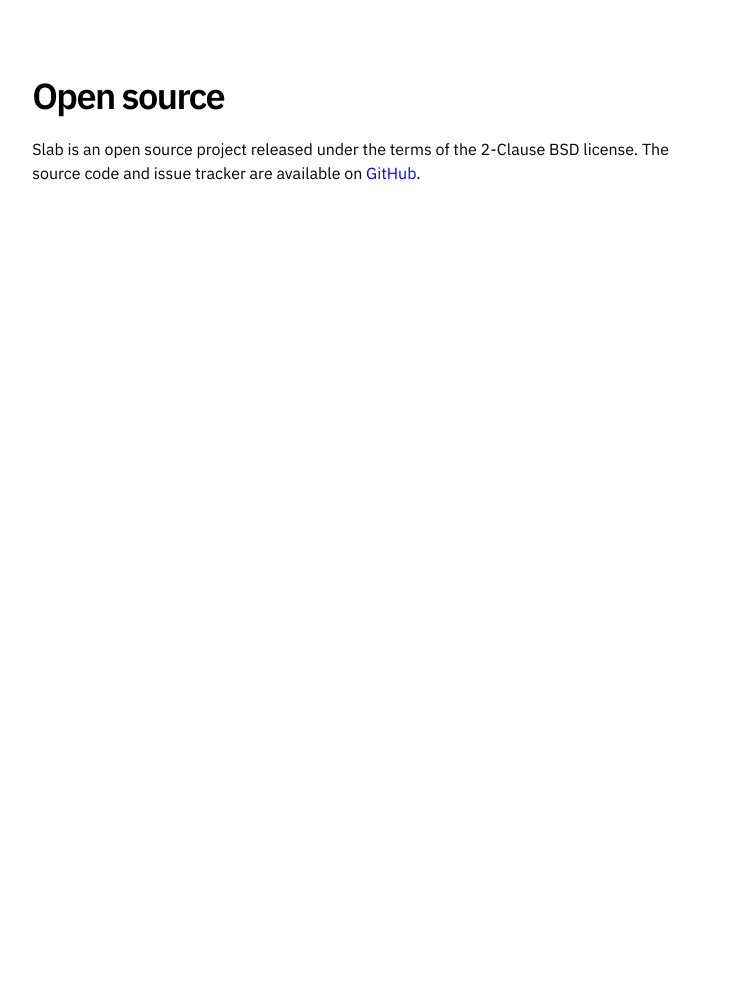
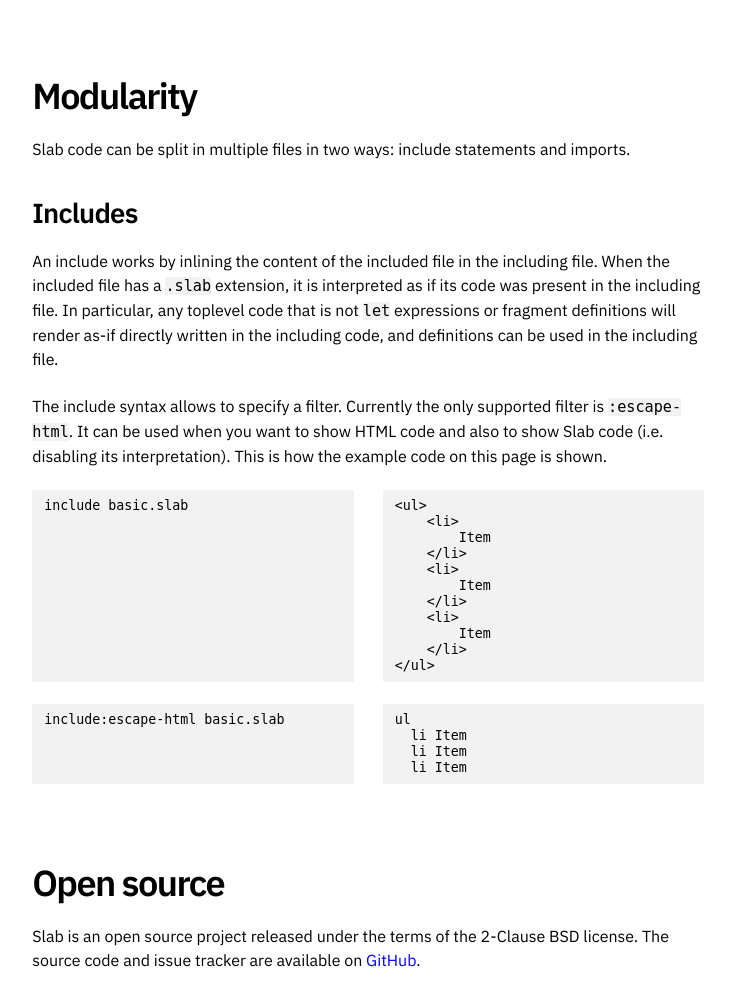
Before and after one commit to hypered/slab, a plain HTML site: page index.html in a window 1280 px wide. Shown: the part 5277-6282 px from the top of the page, without its empty margins (5-740 px from the left). Before the commit the page ends 5522 px from the top, so only its background shows below. Drawn offline with Linux system fonts and the light colour scheme.

Commit message:
deploy: 56f4a955b446aea54eada8104fc4980d644b69bc

```diff
--- a/index.html
+++ b/index.html
@@ -116,4 +116,17 @@ ul
     &lt;li&gt;
         val: two, key: 2
     &lt;/li&gt;
-&lt;/ul&gt;</code></pre></div></div><div class="c-content flow-all u-flow-c-4 limit-42em"><h2>Open source</h2><p>Slab is an open source project released under the terms of the 2-Clause BSD license. The source code and issue tracker are available on <a href="https://github.com/hypered/slab">GitHub</a>.</p></div></div></main></body></html>
+&lt;/ul&gt;</code></pre></div></div><div class="c-content flow-all u-flow-c-4 limit-42em"><h2>Modularity</h2><p>Slab code can be split in multiple files in two ways: include statements and imports.</p><h3>Includes</h3><p>An include works by inlining the content of the included file in the including file. When the included file has a <code>.slab</code> extension, it is interpreted as if its code was present in the including file. In particular, any toplevel code that is not <code>let</code> expressions or fragment definitions will render as-if directly written in the including code, and definitions can be used in the including file.</p><p>The include syntax allows to specify a filter. Currently the only supported filter is <code>:escape-html</code>. It can be used when you want to show HTML code and also to show Slab code (i.e. disabling its interpretation). This is how the example code on this page is shown.</p><div class="switcher"><pre><code>include basic.slab</code></pre><pre><code>&lt;ul&gt;
+    &lt;li&gt;
+        Item
+    &lt;/li&gt;
+    &lt;li&gt;
+        Item
+    &lt;/li&gt;
+    &lt;li&gt;
+        Item
+    &lt;/li&gt;
+&lt;/ul&gt;</code></pre></div><div class="switcher"><pre><code>include:escape-html basic.slab</code></pre><pre><code>ul
+  li Item
+  li Item
+  li Item</code></pre></div></div><div class="c-content flow-all u-flow-c-4 limit-42em"><h2>Open source</h2><p>Slab is an open source project released under the terms of the 2-Clause BSD license. The source code and issue tracker are available on <a href="https://github.com/hypered/slab">GitHub</a>.</p></div></div></main></body></html>
```
